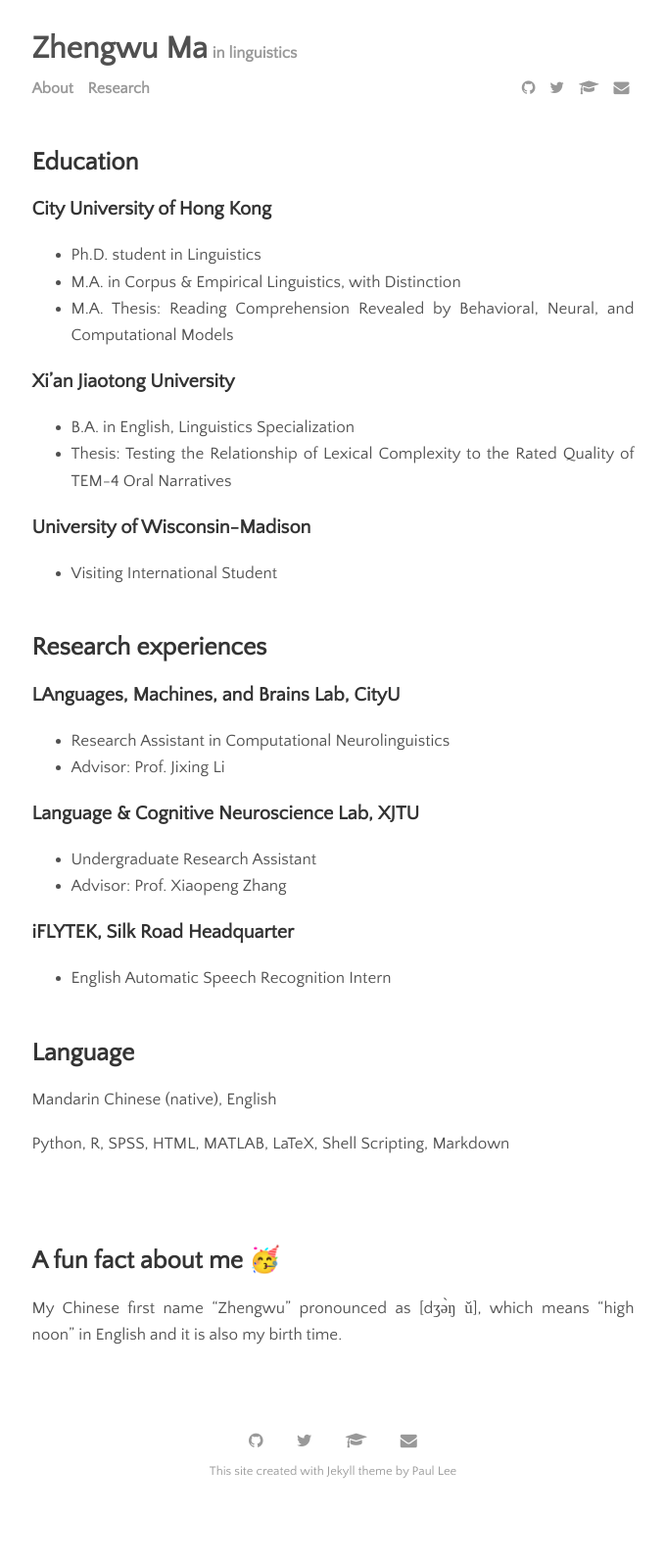
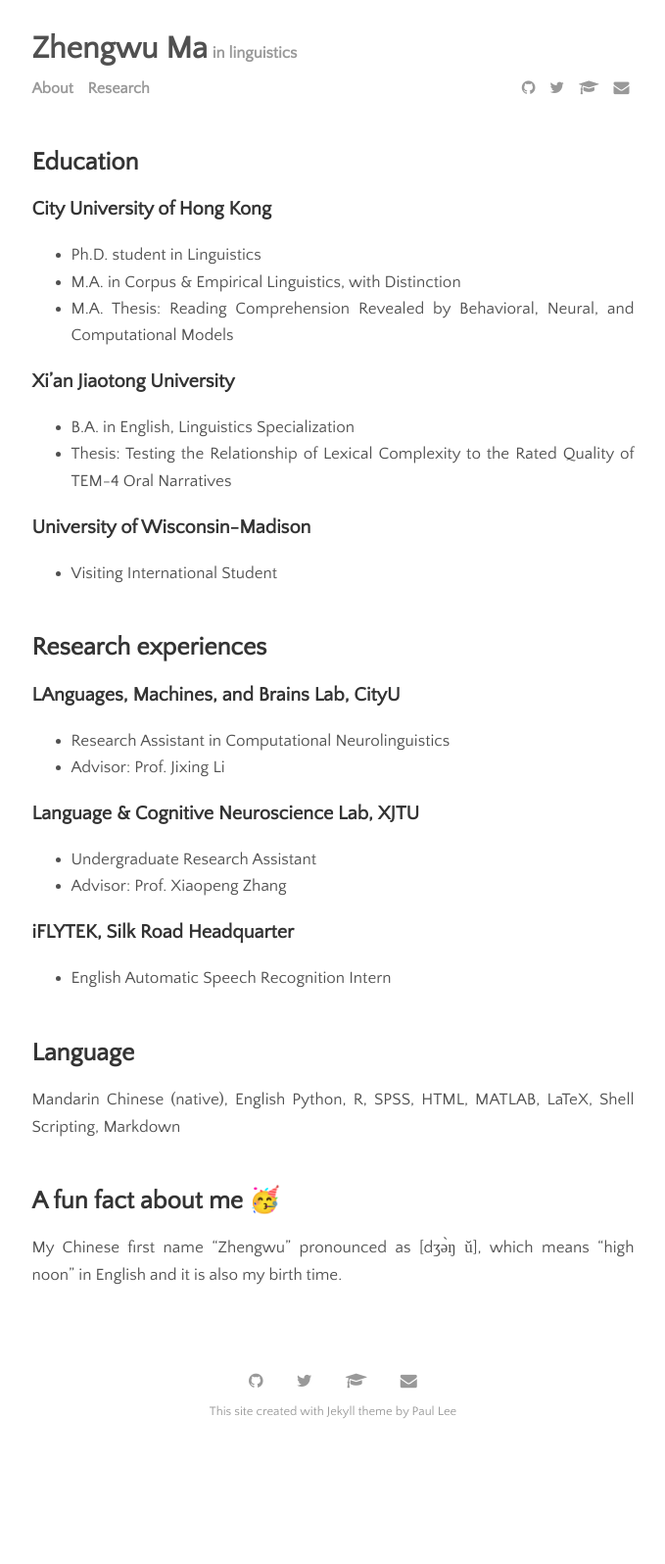
Before and after one commit to zhengwuma/zhengwuma.github.io, a Jekyll site: the page built from menu/about.md, in a window 1280 px wide. Shown: the whole page at 98% size, without its empty margins (300-979 px from the left). Built offline with Jekyll 4.4.1, drawn with Linux system fonts in a browser that asks for light colours; after the commit the page ends 1534 px from its top, so only the background shows below that.

Commit message:
Update about.md

```diff
--- a/menu/about.md
+++ b/menu/about.md
@@ -33,9 +33,8 @@ permalink: /about
 
 ## Language
 Mandarin Chinese (native), English
+Python, R, SPSS, HTML, MATLAB, LaTeX, Shell Scripting, Markdown
+<br><br>
 
-Python, R, SPSS, HTML, MATLAB, LaTeX, Shell Scripting, Markdown
-
-<br><br>
 ## A fun fact about me 🥳
 My Chinese first name "Zhengwu" pronounced as [dʒə̀ŋ ǔ], which means "high noon" in English and it is also my birth time.
```
